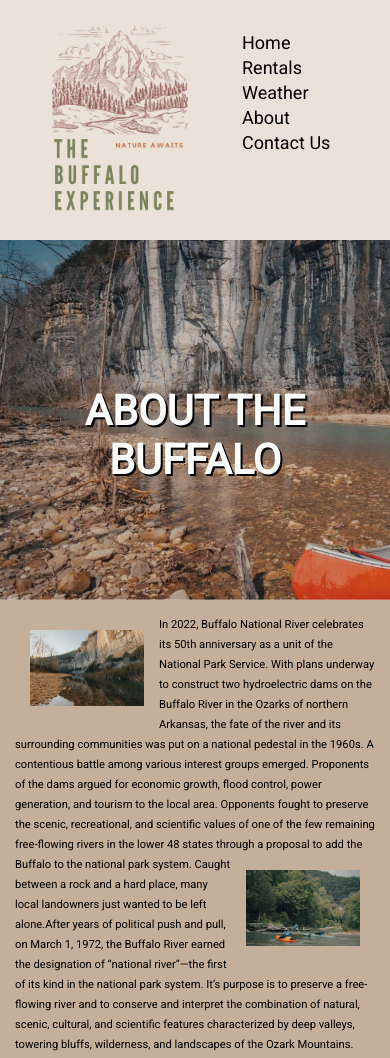
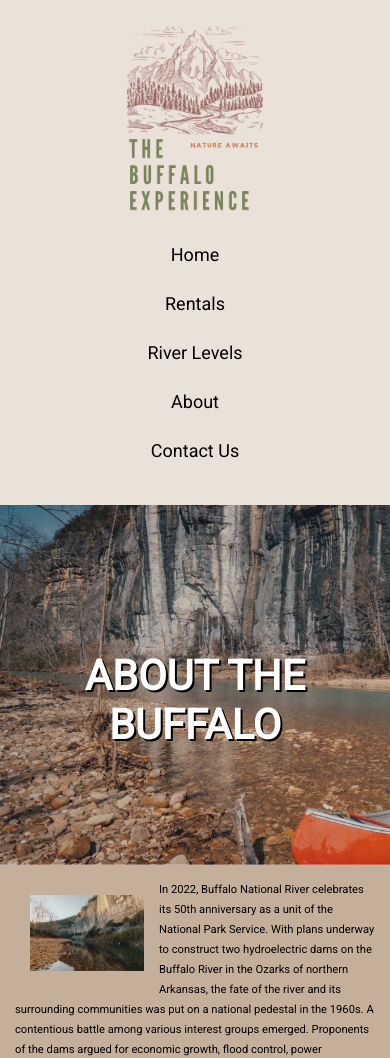
Before and after one commit to hmdarden/it-onyx, a plain HTML site: page final-project/page-about/about.html in a window 390 px wide. Shown: the top 1058 px of the page. Drawn offline with Linux system fonts and the light colour scheme.

Commit message:
Final Project

```diff
--- a/final-project/assets/css/style.css
+++ b/final-project/assets/css/style.css
@@ -1,8 +1,11 @@
-*{
+html{
+  box-sizing: border-box;
+ }
+ *, *:before, *:after{
   margin:0px;
-  padding: 0px;
-  box-sizing: border-box;
-}
+padding: 0px;
+   box-sizing: inherit;
+ }
 
 .container{
 margin:auto;
@@ -60,13 +63,7 @@ border-radius: 4px;
 
 /* Float the link section to the right */
 
-header.primary nav ul{
-list-style-type: none;
-padding:0;
-}
-
 .logo{
-float:left;
     max-width: 200px;
     height: auto;
 }
@@ -212,6 +209,22 @@ animation-name: fade;
 animation-duration: 1.5s;
 }
 
+.flex-container {
+  display: flex;
+  flex-direction: row;
+  flex-wrap: wrap;
+  justify-content: center;
+}
+
+iframe{
+  width: 100%;
+  margin: 0 auto;
+ }
+
+.weatherwidget-io{
+  width: 100%;
+}
+
 @keyframes fade {
 from {opacity: .4}
 to {opacity: 1}
@@ -273,7 +286,6 @@ font-size: 3em;
 }
 
 .flex-container {
-display: flex;
 flex-direction: row;
 flex-wrap: wrap;
 justify-content: center
@@ -333,6 +345,69 @@ background: #94605A;
 color: white;
 }
 /* Add media queries for responsiveness - when the screen is 500px wide or less, stack the links on top of each other */
+
+
+@media screen and (max-width: 900px) {
+
+  .jumbo-img{
+    float:none;
+    margin: auto;
+    display: block;
+    padding-left: 0%;
+  }
+
+  .jumbotron .jumbotron-inner p{
+    margin: auto;
+    display: block;
+    text-align: center;
+}
+
+.jumbotron .jumbotron-inner h1{
+  margin: auto;
+  display: block;
+  text-align: center;
+}
+
+.jumbotron-btn{
+  padding-bottom: 20px;
+}
+
+}
+
+@media screen and (max-width: 750px){
+
+.flex-container {
+  display: flex;
+  flex-direction: column;
+}
+
+.logo{
+  float:none;
+  margin: auto;
+  display: block;
+  padding-left: 0%;
+}
+
+.header-right{
+  display:flex;
+  flex-direction:column;
+  justify-content:space-between;
+  margin:0 auto;
+}
+
+.header a {
+  float: none;
+  display: block;
+  text-align: left;
+}
+
+.header-right {
+  float: none;
+}
+}
+
+
+
 @media screen and (max-width: 500px) {
 
   .container{
@@ -345,18 +420,20 @@ color: white;
   }
 
 .footer a {
-  float: none;
   display: block;
-  text-align: left;
+  text-align: center;
 }
+
 .footer-right {
-  float: none;
+  float: right;
 }
+
   .header a {
     float: none;
     display: block;
     text-align: left;
   }
+
   .header-right {
     float: none;
   }
@@ -366,9 +443,4 @@ color: white;
 
 }
 
-.flex-container {
-  display: flex;
-  flex-direction: column;
 }
-
-}
--- a/final-project/page-about/about.html
+++ b/final-project/page-about/about.html
@@ -14,22 +14,22 @@
 
 <body>
     <main>
-      <header role="banner" class="primary container">
+      <header class="primary container">
         <div>
-          <img src="assets/img/logo.png" class="logo">
+          <img src="assets/img/logo.png" class="logo" alt="Buffalo Experience Logo">
           </div>
-            <div id="nav" class="header-right">
+            <nav id="nav" class="header-right flex-container">
               <a href="../index.html">Home</a>
               <a href="../page-rental/rental.html">Rentals</a>
-              <a href="../page-weather/weather.html">Weather</a>
+              <a href="../page-weather/weather.html">River Levels</a>
               <a href="../page-about/about.html">About</a>
               <a href="../page-contact/contact.html">Contact Us</a>
-            </div>
-          </header>
+            </nav>
+      </header>
 
           <section id="about" class="container-about">
             <div class="about-banner">
-             <h1><a href="index.html">About the Buffalo</a></h1>
+             <h1>About the Buffalo</h1>
             </div>
           </section>
 
@@ -58,24 +58,24 @@
               <p>Make sure to bring sunscreen, bug spray, water, and snacks. Also make sure to bring sturdy footwear if you plan on hiking!</p></details>
           </section>
 
-        <div class="footer">
-            <div class="footer-left">
-              <img src="assets/img/logo.png" class="logo">
+          <footer class="footer">
+            <img src="assets/img/logo.png" class="logo" alt="Buffalo Experience Logo">
+            <nav id= "nav" class="footer-left flex-container">
+              <a href="../index.html">Home</a>
+              <a href="../page-rental/rental.html">Rentals</a>
+              <a href="../page-weather/weather.html">River Levels</a>
+              <a href="../page-about/about.html">About</a>
               <a href="../page-contact/contact.html">Contact Us</a>
-              <a href="../page-about/about.html">About</a>
-              <a href="../page-weather/weather.html">Weather</a>
-              <a href="../page-rental/rental.html">Rentals</a>
-              <a href="../index.html">Home</a><br>
-              <br><br><a href="tel:+5555555555">Call: (555)555-5555</a>
+              <a href="tel:+5555555555">Call: (555)555-5555</a>
               <a href="mailto:contact@thebuffaloexperience.com">Email</a>
-              <br>
-            </div>
-              <div class="footer-right">
-              <br><br><a href="#" class="fa fa-facebook"></a>
+            </nav>
+            <div class="footer-right">
+              <a href="#" class="fa fa-facebook"></a>
               <a href="#" class="fa fa-instagram"></a>
               <a href="#" class="fa fa-google"></a>
-            </div>
           </div>
+          </footer>
+
     </main>
         </body>
         </html>
--- a/final-project/page-about/assets/css/style.css
+++ b/final-project/page-about/assets/css/style.css
@@ -1,8 +1,11 @@
-*{
-    margin:0px;
-    padding: 0px;
-    box-sizing: border-box;
-}
+html{
+  box-sizing: border-box;
+ }
+ *, *:before, *:after{
+  margin:0px;
+padding: 0px;
+   box-sizing: inherit;
+ }
 
 img{
   max-width:100%;
@@ -61,13 +64,8 @@ header.primary{
 
 /* Float the link section to the right */
 
-header.primary nav ul{
-list-style-type: none;
-padding:0;
-}
 
 .logo{
-  float:left;
       max-width: 200px;
       height: auto;
   }
@@ -169,6 +167,12 @@ padding:0;
   font-size:.7rem;
 }
 
+.flex-container {
+  display: flex;
+  flex-direction: row;
+  flex-wrap: wrap;
+  justify-content: center;
+}
 
 .footer{
   overflow: hidden;
@@ -197,7 +201,7 @@ padding:0;
 
 /* Float the link section to the right */
 .footer-right {
-  display:block;
+  float: right;
 }
 .clearfix {
   overflow: auto;
@@ -236,6 +240,39 @@ padding:0;
 }
 
 /* Add media queries for responsiveness - when the screen is 500px wide or less, stack the links on top of each other */
+
+@media screen and (max-width: 750px){
+
+  .flex-container {
+    display: flex;
+    flex-direction: column;
+  }
+
+  .logo{
+    float:none;
+    margin: auto;
+    display: block;
+    padding-left: 0%;
+  }
+
+  .header-right{
+    display:flex;
+    flex-direction:column;
+    justify-content:space-between;
+    margin:0 auto;
+  }
+
+  .header a {
+    float: none;
+    display: block;
+    text-align: left;
+  }
+
+  .header-right {
+    float: none;
+  }
+  }
+
 @media screen and (max-width: 500px) {
 
   .container{
@@ -263,7 +300,6 @@ padding:0;
   }
 
   .footer a {
-    float: none;
     display: block;
     text-align: left;
   }
@@ -287,9 +323,3 @@ padding:0;
   }
 
   }
-
-  @media screen and (max-width: 500px) {
-    .jumbotron{
-      height: auto;
-  }
-  }
--- a/final-project/page-contact/assets/css/style.css
+++ b/final-project/page-contact/assets/css/style.css
@@ -1,7 +1,10 @@
-*{
+html{
+  box-sizing: border-box;
+ }
+ *, *:before, *:after{
   margin:0px;
 padding: 0px;
-    box-sizing: border-box;
+   box-sizing: inherit;
  }
 
 img{
@@ -67,7 +70,6 @@ padding:0;
 }
 
 .logo{
-  float:left;
       max-width: 200px;
       height: auto;
   }
@@ -107,6 +109,13 @@ padding:0;
 
   .container{
     padding:0px;
+  }
+
+  .flex-container {
+    display: flex;
+    flex-direction: row;
+    flex-wrap: wrap;
+    justify-content: center;
   }
 
 .footer{
@@ -175,6 +184,40 @@ padding:0;
   }
 
   /* Add media queries for responsiveness - when the screen is 500px wide or less, stack the links on top of each other */
+
+  @media screen and (max-width: 750px){
+
+    .flex-container {
+      display: flex;
+      flex-direction: column;
+    }
+
+    .logo{
+      float:none;
+      margin: auto;
+      display: block;
+      padding-left: 0%;
+    }
+
+    .header-right{
+      display:flex;
+      flex-direction:column;
+      justify-content:space-between;
+      margin:0 auto;
+    }
+
+    .header a {
+      float: none;
+      display: block;
+      text-align: left;
+    }
+
+    .header-right {
+      float: none;
+    }
+    }
+
+
   @media screen and (max-width: 500px) {
 
     .container{
@@ -186,7 +229,6 @@ padding:0;
       }
 
       .footer a {
-      float: none;
         display: block;
         text-align: left;
       }
@@ -210,9 +252,3 @@ padding:0;
     }
 
     }
-
-    @media screen and (max-width: 500px) {
-      .jumbotron{
-        height: auto;
-    }
-    }
--- a/final-project/page-rental/assets/css/style.css
+++ b/final-project/page-rental/assets/css/style.css
@@ -1,9 +1,9 @@
 html{
     box-sizing: border-box;
    }
-   *,
-   *:before,
-   *:after{
+   *, *:before, *:after{
+    margin:0px;
+  padding: 0px;
      box-sizing: inherit;
    }
 
@@ -62,13 +62,7 @@ html{
 
   /* Float the link section to the right */
 
-  header.primary nav ul{
-  list-style-type: none;
-  padding:0;
-  }
-
   .logo{
-    float:left;
     max-width: 200px;
     height: auto;
   }
@@ -134,9 +128,9 @@ html{
   position: absolute;
   transform: translate(-50%,-50%);
   left: 50%;
-  top: 50%;
+  top: 100%;
   border-radius: 8px;
-  font-family: "Poppins",sans-serif;
+  font-family: "Roboto",sans-serif;
   display: none;
   text-align: center;
   color: #fff;
@@ -271,7 +265,12 @@ table tr:hover{
   background-color:rgba(101,51,58,.4);
 }
 
-
+.flex-container {
+  display: flex;
+  flex-direction: row;
+  flex-wrap: wrap;
+  justify-content: center;
+}
 
 .footer{
   overflow: hidden;
@@ -300,15 +299,15 @@ table tr:hover{
 
 /* Float the link section to the right */
 .footer-right {
-  display:block;
+  float: right;
 }
+
 .clearfix {
   overflow: auto;
 }
 
 /* Style all font awesome icons */
 .fa{
-  float: right;
   padding:20px;
   font-size:30px;
   width:50px;
@@ -339,6 +338,68 @@ table tr:hover{
 }
 
 /* Add media queries for responsiveness - when the screen is 500px wide or less, stack the links on top of each other */
+
+@media screen and (max-width: 900px) {
+  .jumbo-img{
+    float:none;
+    margin: auto;
+    display: block;
+    padding-left: 0%;
+  }
+
+  .jumbotron .jumbotron-inner p{
+    margin: auto;
+    display: block;
+    text-align: center;
+}
+
+.jumbotron .jumbotron-inner h1{
+  margin: auto;
+  display: block;
+  text-align: center;
+}
+
+.jumbotron-btn{
+  padding-bottom: 20px;
+}
+
+}
+
+
+@media screen and (max-width: 750px){
+
+  .flex-container {
+    display: flex;
+    flex-direction: column;
+  }
+
+  .logo{
+    float:none;
+    margin: auto;
+    display: block;
+    padding-left: 0%;
+  }
+
+  .header-right{
+    display:flex;
+    flex-direction:column;
+    justify-content:space-between;
+    margin:0 auto;
+  }
+
+  .header a {
+    float: none;
+    display: block;
+    text-align: left;
+  }
+
+  .header-right {
+    float: none;
+  }
+  }
+
+
+
 @media screen and (max-width: 500px) {
 
   .container{
@@ -378,7 +439,6 @@ table tr:hover{
   }
 
   .footer a {
-    float: none;
     display: block;
     text-align: left;
   }
@@ -401,10 +461,10 @@ table tr:hover{
       height: auto;
   }
 
+  .map{
+    font-size:2.6rem;
+    padding-top:10px
   }
 
-  @media screen and (max-width: 500px) {
-    .jumbotron{
-      height: auto;
+
   }
-  }
--- a/final-project/page-weather/assets/css/style.css
+++ b/final-project/page-weather/assets/css/style.css
@@ -1,8 +1,11 @@
-*{
-    margin:0px;
-    padding: 0px;
-    box-sizing: border-box;
-}
+html{
+  box-sizing: border-box;
+ }
+ *, *:before, *:after{
+  margin:0px;
+padding: 0px;
+   box-sizing: inherit;
+ }
 
 .container{
   margin:auto;
@@ -25,9 +28,8 @@ header.primary{
   background-color: #EAE1D9;
   padding:20px;
   background-repeat: no-repeat;
-  background-size:cover;
+  overflow:hidden;
   flex-direction: row;
-  overflow: hidden;
   }
 
 
@@ -59,13 +61,8 @@ header.primary{
 
 /* Float the link section to the right */
 
-header.primary nav ul{
-list-style-type: none;
-padding:0;
-}
 
 .logo{
-  float:left;
       max-width: 200px;
       height: auto;
   }
@@ -116,8 +113,8 @@ padding:0;
     background-color: #79845B;
     color: #f1f1f1;
     margin-right: 10px;
-  margin-top: 10px;
-  text-decoration: none;}
+    margin-top: 10px;
+    text-decoration: none;}
 
     .jumbo-img{
       float:right;
@@ -239,8 +236,9 @@ padding:0;
 
 /* Float the link section to the right */
 .footer-right {
-  display:block;
+  float: right;
 }
+
 .clearfix {
   overflow: auto;
 }
@@ -300,7 +298,7 @@ display: table;
   display: flex;
   flex-direction: row;
   flex-wrap: wrap;
-  justify-content: center
+  justify-content: center;
 }
 
 
@@ -348,6 +346,67 @@ iframe{
   color: white;
 }
 /* Add media queries for responsiveness - when the screen is 500px wide or less, stack the links on top of each other */
+
+@media screen and (max-width: 900px) {
+  .jumbo-img{
+    float:none;
+    margin: auto;
+    display: block;
+    padding-left: 0%;
+  }
+
+  .jumbotron .jumbotron-inner p{
+    margin: auto;
+    display: block;
+    text-align: center;
+}
+
+.jumbotron .jumbotron-inner h1{
+  margin: auto;
+  display: block;
+  text-align: center;
+}
+
+.jumbotron-btn{
+  padding-bottom: 20px;
+}
+
+}
+
+
+
+@media screen and (max-width: 750px){
+
+  .flex-container {
+    display: flex;
+    flex-direction: column;
+  }
+
+  .logo{
+    float:none;
+    margin: auto;
+    display: block;
+    padding-left: 0%;
+  }
+
+  .header-right{
+    display:flex;
+    flex-direction:column;
+    justify-content:space-between;
+    margin:0 auto;
+  }
+
+  .header a {
+    float: none;
+    display: block;
+    text-align: left;
+  }
+
+  .header-right {
+    float: none;
+  }
+  }
+
 @media screen and (max-width: 500px) {
 
   .container{
@@ -359,7 +418,6 @@ iframe{
     }
 
   .footer a {
-    float: none;
     display: block;
     text-align: left;
   }
@@ -380,9 +438,4 @@ iframe{
 
   }
 
-  .flex-container {
-    display: flex;
-    flex-direction: column;
-  }
-
 }
```
Also changed, not shown: final-project/index.html (+16 -16 lines), final-project/page-contact/contact.html (+18 -18 lines), final-project/page-rental/rental.html (+29 -32 lines), final-project/page-weather/weather.html (+17 -16 lines), index.html (+1 -1 lines). Lines whose indentation alone changed are shown as unchanged.
